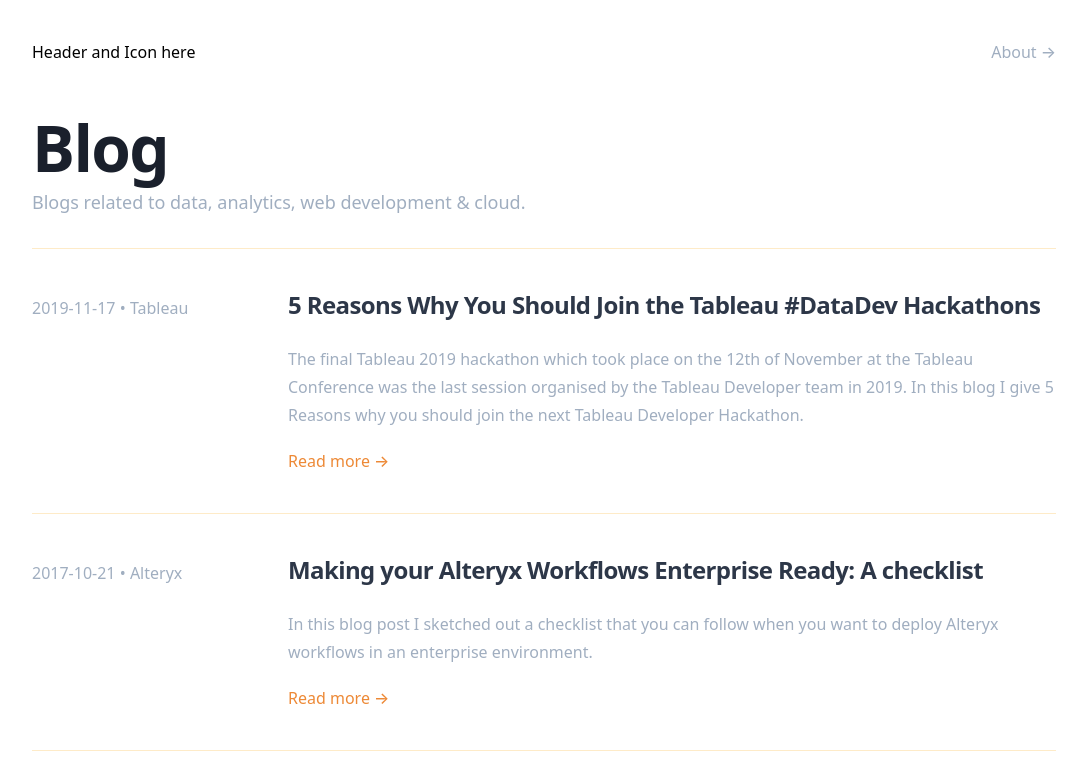
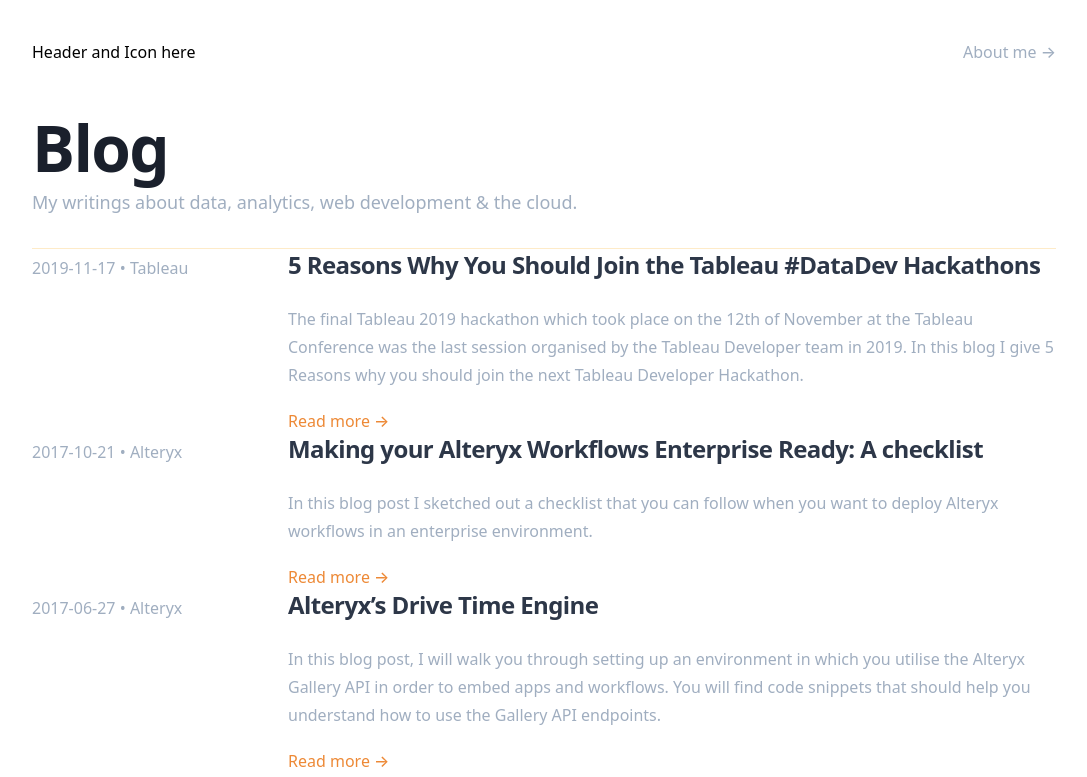
Before and after one commit to andre347/next-website-andredevriesdev, a Next.js app: page / in a window 1280 px wide. Shown: the top 777 px of the page, without its empty margins (96-1183 px from the left). Built offline with nearby package versions, Linux system fonts and the light colour scheme; a web font is replaced by a local one; what @tailwindcss/ui would draw is missing.

Commit message:
Update: added about page

```diff
--- a/components/Header.js
+++ b/components/Header.js
@@ -9,12 +9,12 @@
         </Link>
       </div>
       <div className="text-base leading-5">
-        <Link href="/about">
+        <Link href="/pages/about">
           <a
             aria-label="andredevries.dev/about"
             className="font-medium text-gray-500 hover:text-gray-700"
           >
-            About &rarr;
+            About me &rarr;
           </a>
         </Link>
       </div>
--- a/pages/index.js
+++ b/pages/index.js
@@ -17,12 +17,12 @@
           Blog
         </h1>
         <p className="text-lg leading-7 text-gray-500">
-          Blogs related to data, analytics, web development & cloud.
+          My writings about data, analytics, web development & the cloud.
         </p>
       </div>
-      <ul className="divide-y divide-orange-200">
+      <ul className="">
         {allBlogsData.map(({ title, id, description, date, category }) => (
-          <li key={id} className="py-10">
+          <li key={id} className="py-9">
             <article className="space-y-2 xl:grid xl:grid-cols-4 xl:space-y-0 xl:items-baseline">
               <dl>
                 <dt className="sr-only">Published on</dt>
@@ -56,6 +56,16 @@
             </article>
           </li>
         ))}
+        <div className="text-base leading-6 font-medium">
+          <Link href={"/posts"}>
+            <a
+              className="text-gray-500 hover:text-gray-600"
+              aria-label={`View all blogs`}
+            >
+              View all blogs &rarr;
+            </a>
+          </Link>
+        </div>
       </ul>
     </div>
   );
--- /dev/null
+++ b/pages/posts.js
@@ -0,0 +1,7 @@
+import React from "react";
+
+function posts() {
+  return <div>All my blog posts!</div>;
+}
+
+export default posts;
```
Also changed, not shown: pages/pages/about.js (renamed from pages/about.js).
